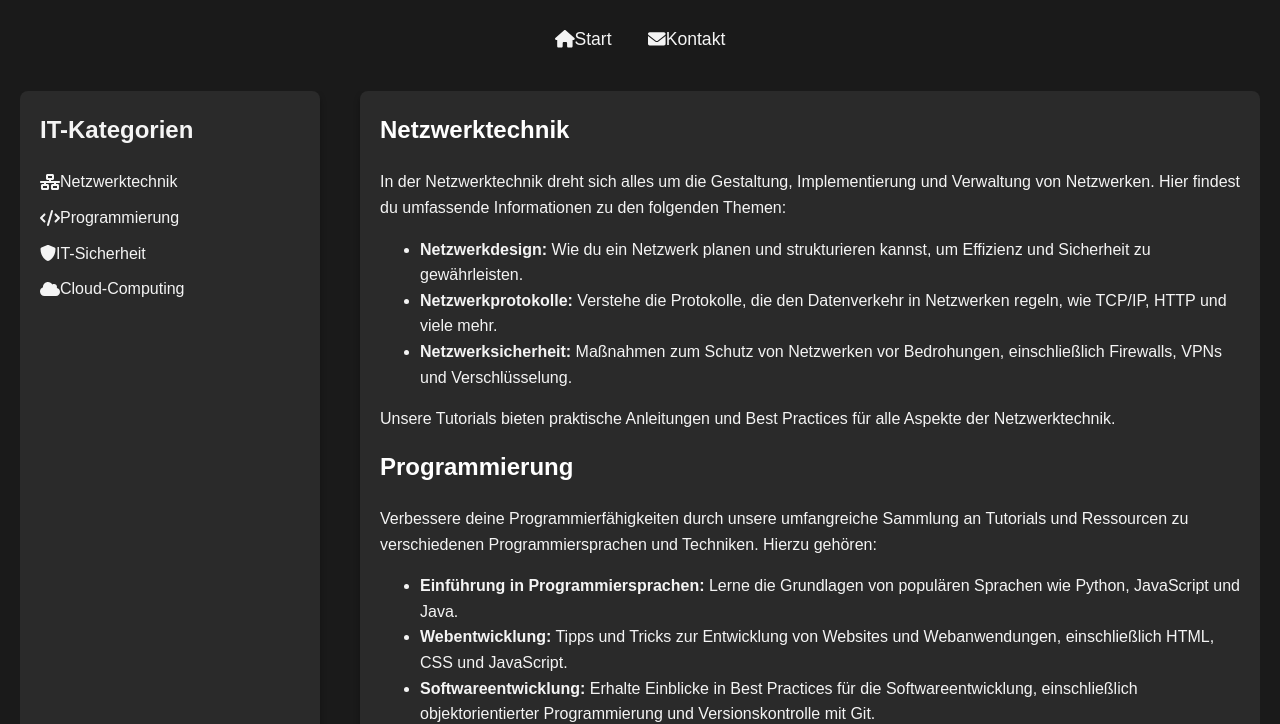
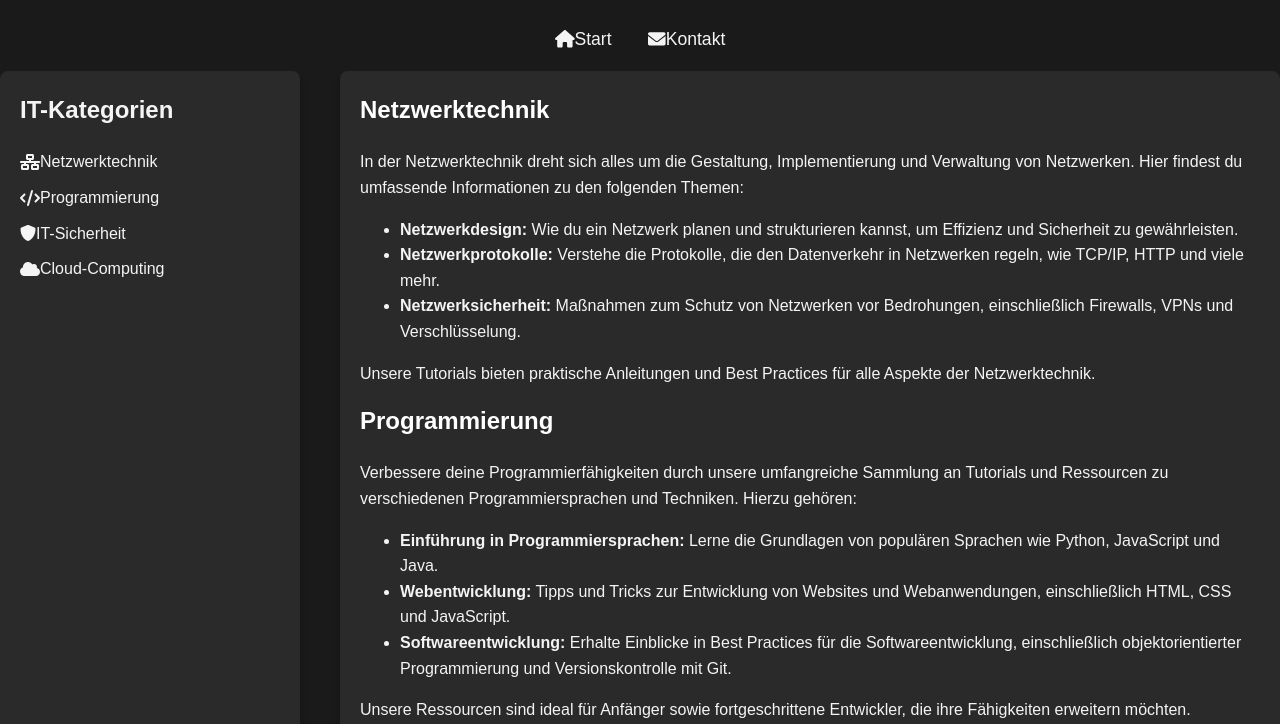
Before and after one commit to lll-llllIIII/Elektrotechnik, a plain HTML site: page it.html in a window 1280 px wide. Shown: the part 77-801 px from the top of the page. Drawn offline with Linux system fonts and the light colour scheme.

Commit message:
Add files via upload

```diff
--- a/styles.css
+++ b/styles.css
@@ -58,8 +58,8 @@ nav a:hover {
 .container {
     display: flex;
     flex-direction: row;
-    margin: 20px;
-    gap: 20px; /* Abstand zwischen Sidebar und Content */
+    margin: 0 auto; /* Zentriert den Container */
+    max-width: 100vw; /* Begrenzung der maximalen Breite auf den Viewport */
     overflow: hidden; /* Verhindert das Überlaufen von Inhalten */
 }
 
@@ -69,6 +69,7 @@ nav a:hover {
     padding: 20px;
     background: #2a2a2a;
     color: #f4f4f4;
+    margin-right: 20px;
     border-radius: 8px;
     transition: background-color 0.3s ease, color 0.3s ease;
     box-shadow: 0 4px 6px rgba(0, 0, 0, 0.3);
```
